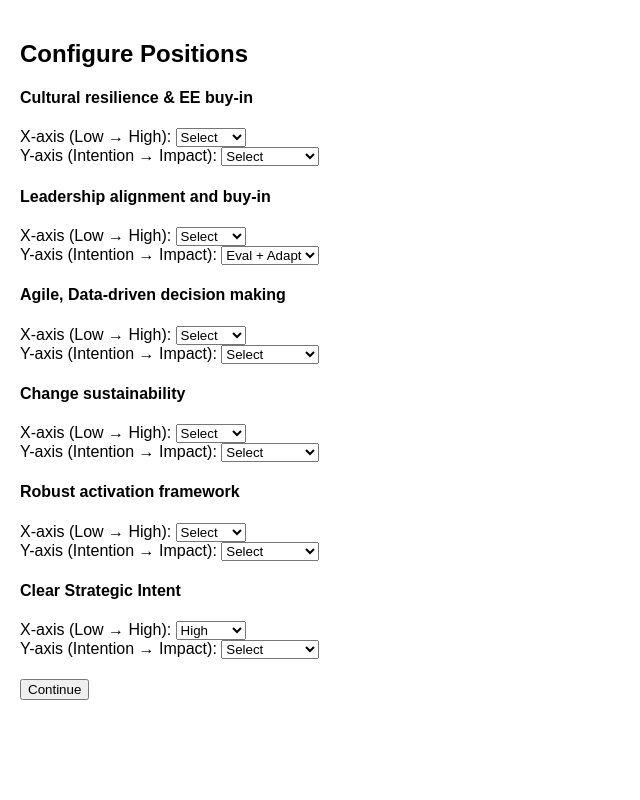
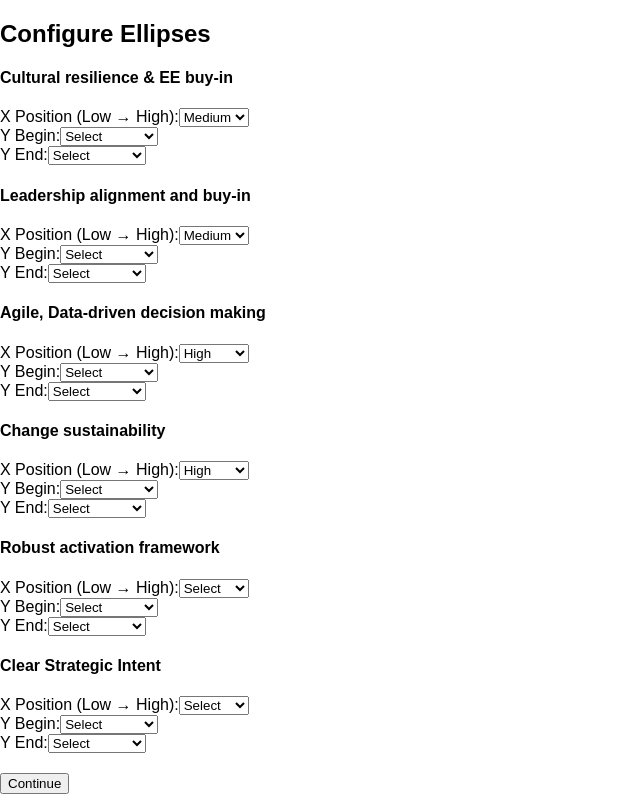
Before and after one commit to mre2you/venn-diagram-app, a React (Create React App) app: page / in a window 1280 px wide. Shown: the whole page, without its empty margins (0-640 px from the left). Built offline with nearby package versions, Linux system fonts and the light colour scheme.

Commit message:
start and stop for y axis

```diff
--- a/src/PositionConfigPage.jsx
+++ b/src/PositionConfigPage.jsx
@@ -1,71 +1,106 @@
 import React from "react";
 
-const xScale = {
-  1: 200, // Low
-  3: 400, // Medium
-  5: 600, // High
-};
+const qualitativeX = [
+  { label: "Low", value: 1 },
+  { label: "Medium", value: 3 },
+  { label: "High", value: 5 },
+];
 
-const yScale = {
-  "Intention": 100,
-  "Activation": 200,
-  "Execution": 300,
-  "Eval + Adapt": 400,
-  "Impact": 500,
-};
+const stageYLabels = [
+  "Intention",
+  "Activation",
+  "Execution",
+  "Eval + Adapt",
+  "Impact",
+];
 
 const PositionConfigPage = ({ ellipses, onPositionChange, onContinue }) => {
-  const handleXChange = (index, value) => {
-    const radiusX = ellipses[index].radiusX;
-    const targetRightEdge = xScale[value];
-    const newX = Math.max(targetRightEdge - radiusX, radiusX); // Prevent x < 0
-    onPositionChange(index, "x", newX);
+  const handleXChange = (index, newValue) => {
+    const radius = ellipses[index].radiusX;
+    const newX = newValue * 100 - radius; // ensure rightmost edge is aligned to scale
+    onPositionChange(index, "x", Math.max(newX, 0));
   };
 
-  const handleYChange = (index, label) => {
-    const newY = yScale[label];
-    onPositionChange(index, "y", newY);
+  const handleYBeginChange = (index, beginStage) => {
+    const endStage = ellipses[index].yEndStage || beginStage;
+    updateYAndRadius(index, beginStage, endStage);
+  };
+
+  const handleYEndChange = (index, endStage) => {
+    const beginStage = ellipses[index].yBeginStage || endStage;
+    updateYAndRadius(index, beginStage, endStage);
+  };
+
+  const updateYAndRadius = (index, beginStage, endStage) => {
+    const beginIndex = stageYLabels.indexOf(beginStage);
+    const endIndex = stageYLabels.indexOf(endStage);
+    const yTop = Math.min(beginIndex, endIndex);
+    const yBottom = Math.max(beginIndex, endIndex);
+    const pixelTop = 100 + yTop * 90;
+    const pixelBottom = 100 + yBottom * 90;
+    const centerY = (pixelTop + pixelBottom) / 2;
+    const radiusY = (pixelBottom - pixelTop) / 2;
+
+    onPositionChange(index, "y", centerY);
+    onPositionChange(index, "radiusY", radiusY);
+    onPositionChange(index, "yBeginStage", beginStage);
+    onPositionChange(index, "yEndStage", endStage);
   };
 
   return (
-    <div style={{ padding: "20px" }}>
-      <h2>Configure Positions</h2>
-      {ellipses.map((ellipse, index) => (
-        <div key={ellipse.id} style={{ marginBottom: "20px" }}>
-          <h4>{ellipse.label.replace("\n", " ")}</h4>
+    <div>
+      <h2>Configure Ellipses</h2>
+      {ellipses.map((el, i) => (
+        <div key={el.id} style={{ marginBottom: "20px" }}>
+          <h4>{el.label.replace("\n", " ")}</h4>
 
-          {/* X Axis Rating */}
           <label>
-            X-axis (Low → High):{" "}
+            X Position (Low → High):
             <select
-              onChange={(e) => handleXChange(index, parseInt(e.target.value))}
               value={
-                Object.keys(xScale).find(
-                  (key) =>
-                    Math.round(ellipse.x + ellipse.radiusX) === xScale[key]
-                ) || ""
+                qualitativeX.find(opt => el.x + el.radiusX <= opt.value * 100 + 1)?.label || ""
               }
+              onChange={(e) => {
+                const selected = qualitativeX.find(opt => opt.label === e.target.value);
+                if (selected) handleXChange(i, selected.value);
+              }}
             >
               <option value="">Select</option>
-              <option value="1">Low</option>
-              <option value="3">Medium</option>
-              <option value="5">High</option>
+              {qualitativeX.map((opt) => (
+                <option key={opt.label} value={opt.label}>
+                  {opt.label}
+                </option>
+              ))}
             </select>
           </label>
 
           <br />
 
-          {/* Y Axis Stage */}
           <label>
-            Y-axis (Intention → Impact):{" "}
+            Y Begin:
             <select
-              onChange={(e) => handleYChange(index, e.target.value)}
-              value={
-                Object.keys(yScale).find((label) => ellipse.y === yScale[label]) || ""
-              }
+              value={el.yBeginStage || ""}
+              onChange={(e) => handleYBeginChange(i, e.target.value)}
             >
               <option value="">Select</option>
-              {Object.keys(yScale).map((label) => (
+              {stageYLabels.map(label => (
+                <option key={label} value={label}>
+                  {label}
+                </option>
+              ))}
+            </select>
+          </label>
+
+          <br />
+
+          <label>
+            Y End:
+            <select
+              value={el.yEndStage || ""}
+              onChange={(e) => handleYEndChange(i, e.target.value)}
+            >
+              <option value="">Select</option>
+              {stageYLabels.map(label => (
                 <option key={label} value={label}>
                   {label}
                 </option>
```
